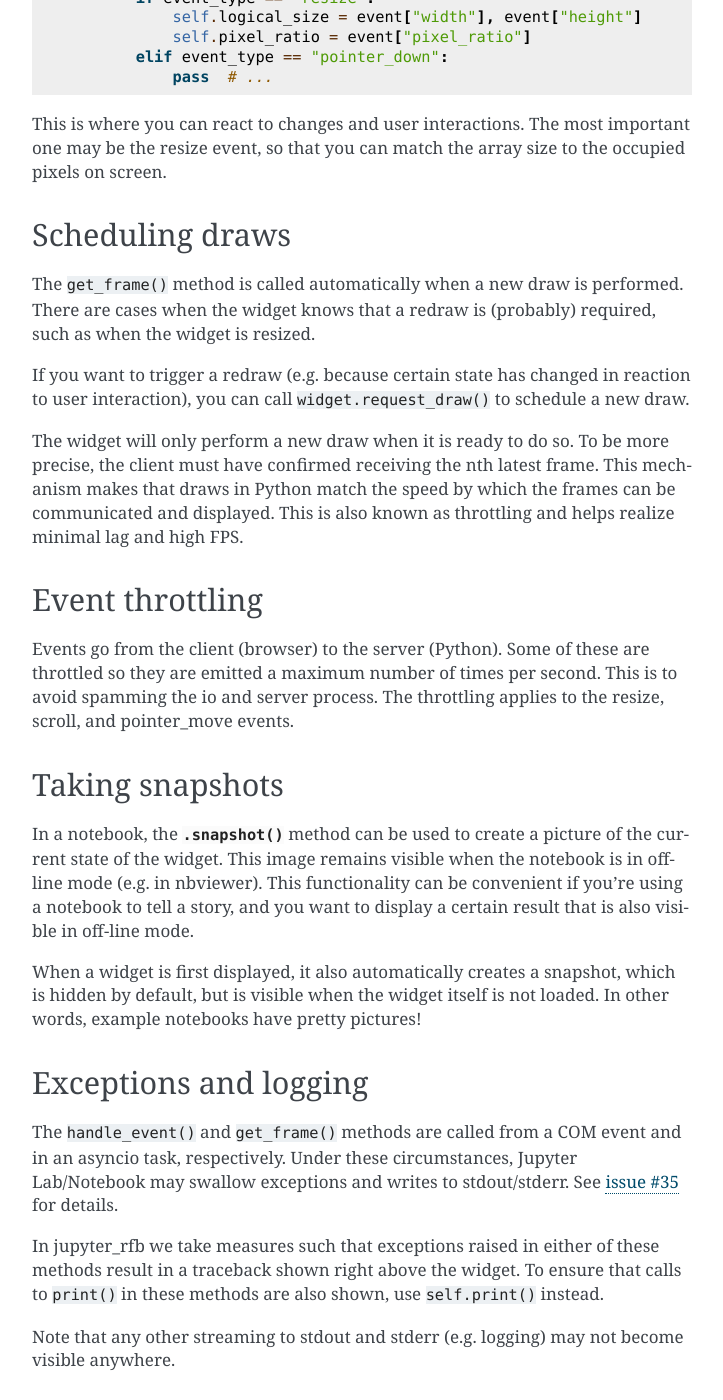
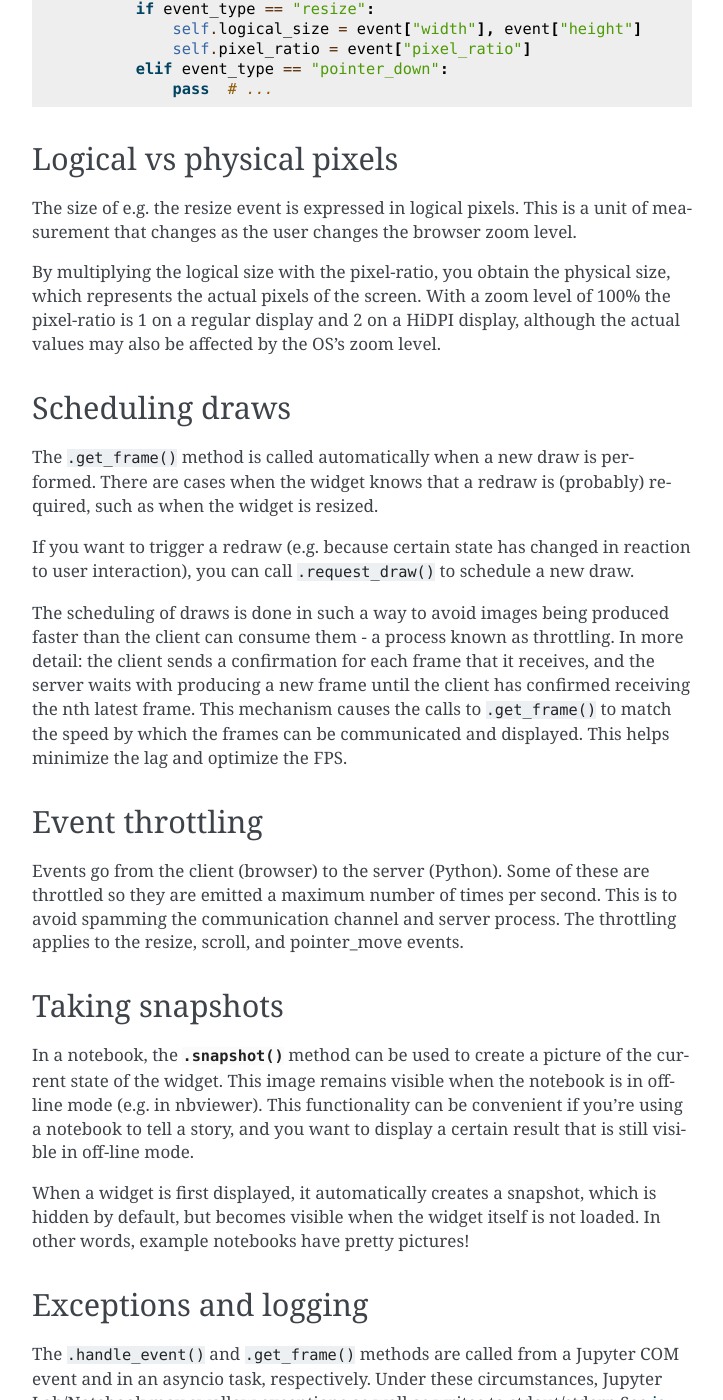
Before and after one commit to vispy/jupyter_rfb, a Sphinx documentation site: the page built from docs/guide.rst, in a window 1280 px wide and 1400 px high, scrolled down 965 px. Shown: the whole window, without its empty margins (388-1111 px from the left). Built offline with Sphinx 7.4.7, drawn with Linux system fonts in a browser that asks for light colours; pages that are not in the unit, such as notebooks, are missing from menus; the version number could not be read and is left out; some of the changed text lies outside the part shown.

Commit message:
tweaks to docs

```diff
--- a/docs/conf.py
+++ b/docs/conf.py
@@ -42,7 +42,14 @@
         f.write("\n".join(lines).encode())
 
 
+def other_doc_tweaks():
+    """Tweak some docstrings to make them more suited for the html docs."""
+    m = jupyter_rfb.RemoteFrameBuffer.handle_event
+    m.__doc__ = m.__doc__.replace("the docs of ``jupyter_rfb.events``", "below")
+
+
 insert_examples()
+other_doc_tweaks()
 
 
 # -- Project information -----------------------------------------------------
--- a/docs/guide.rst
+++ b/docs/guide.rst
@@ -4,30 +4,30 @@
 Installation
 ------------
 
-To install use pip:
+Install with pip:
 
 .. code-block::
 
     pip install -U jupyter_rfb
 
-Or to install into an existing conda environment:
+Or to install into a conda environment:
 
 .. code-block::
 
     conda install -c conda-forge jupyter-rfb
 
-Developers, see the `readme <https://github.com/vispy/jupyter_rfb>`_ for a dev installation.
+If you plan to hack on this library, see the `readme <https://github.com/vispy/jupyter_rfb>`_ for a dev installation.
 
 
 Subclassing the widget
 ----------------------
 
-The provided :class:`RemoteFrameBuffer <jupyter_rfb.RemoteFrameBuffer>` class cannot do much by itself, but it serves as
+The provided :class:`RemoteFrameBuffer <jupyter_rfb.RemoteFrameBuffer>` class cannot do much by itself, but it provides
 a basis for widgets that want to generate images at the server, and be informed
 of user events. The way to use ``jupyter_rfb`` is therefore to create a subclass
-and implement two methods.
+and implement two specific methods.
 
-The first method to implement is ``get_frame()``, which should return an (uint8) numpy array:
+The first method to implement is ``.get_frame()``, which should return an (uint8) numpy array. For example:
 
 .. code-block:: py
 
@@ -36,15 +36,14 @@
         def get_frame(self):
             return np.random.uniform(0, 255, (100,100)).astype(np.uint8)
 
-
-The second method to implement is ``handle_event()``:
+The second method to implement is ``.handle_event()``, which accepts an
+event object. This is where you can react to changes and user
+interactions. The most important one may be the resize event, so that
+you can match the array size to the region on screen. For example:
 
 .. code-block:: py
 
     class MyRemoteFrameBuffer(jupyter_rfb.RemoteFrameBuffer):
-
-        def get_frame(self):
-            pass  # ...
 
         def handle_event(self, event):
             event_type = event["event_type"]
@@ -54,27 +53,40 @@
             elif event_type == "pointer_down":
                 pass  # ...
 
-This is where you can react to changes and user interactions. The most
-important one may be the resize event, so that you can match the array
-size to the occupied pixels on screen.
+
+Logical vs physical pixels
+--------------------------
+
+The size of e.g. the resize event is expressed in logical pixels. This
+is a unit of measurement that changes as the user changes the browser
+zoom level.
+
+By multiplying the logical size with the pixel-ratio, you obtain the
+physical size, which represents the actual pixels of the screen. With
+a zoom level of 100% the pixel-ratio is 1 on a regular display and 2
+on a HiDPI display, although the actual values may also be affected by
+the OS's zoom level.
 
 
 Scheduling draws
 ----------------
 
-The ``get_frame()`` method is called automatically when a new draw is
+The ``.get_frame()`` method is called automatically when a new draw is
 performed. There are cases when the widget knows that a redraw is
 (probably) required, such as when the widget is resized.
 
 If you want to trigger a redraw (e.g. because certain state has
 changed in reaction to user interaction), you can call
-``widget.request_draw()`` to schedule a new draw.
+``.request_draw()`` to schedule a new draw.
 
-The widget will only perform a new draw when it is ready to do so. To
-be more precise, the client must have confirmed receiving the nth latest frame.
-This mechanism makes that draws in Python match the speed by which
-the frames can be communicated and displayed. This is also known as
-throttling and helps realize minimal lag and high FPS.
+The scheduling of draws is done in such a way to avoid images being
+produced faster than the client can consume them - a process known as
+throttling. In more detail: the client sends a confirmation for each
+frame that it receives, and the server waits with producing a new frame
+until the client has confirmed receiving the nth latest frame. This
+mechanism causes the calls to ``.get_frame()`` to match the speed by which
+the frames can be communicated and displayed. This helps minimize the
+lag and optimize the FPS.
 
 
 Event throttling
@@ -82,8 +94,9 @@
 
 Events go from the client (browser) to the server (Python). Some of
 these are throttled so they are emitted a maximum number of times per
-second. This is to avoid spamming the io and server process. The
-throttling applies to the resize, scroll, and pointer_move events.
+second. This is to avoid spamming the communication channel and server
+process. The throttling applies to the resize, scroll, and pointer_move
+events.
 
 
 Taking snapshots
@@ -94,10 +107,10 @@
 widget. This image remains visible when the notebook is in off-line
 mode (e.g. in nbviewer). This functionality can be convenient if you're
 using a notebook to tell a story, and you want to display a certain
-result that is also visible in off-line mode.
+result that is still visible in off-line mode.
 
-When a widget is first displayed, it also automatically creates a
-snapshot, which is hidden by default, but is visible when the
+When a widget is first displayed, it automatically creates a
+snapshot, which is hidden by default, but becomes visible when the
 widget itself is not loaded. In other words, example notebooks
 have pretty pictures!
 
@@ -105,12 +118,13 @@
 Exceptions and logging
 ----------------------
 
-The ``handle_event()`` and ``get_frame()`` methods are called from a COM event
-and in an asyncio task, respectively. Under these circumstances,
-Jupyter Lab/Notebook may swallow exceptions and writes to stdout/stderr.
+The ``.handle_event()`` and ``.get_frame()`` methods are called from a Jupyter
+COM event and in an asyncio task, respectively. Under these circumstances,
+Jupyter Lab/Notebook may swallow exceptions as well as writes to stdout/stderr.
 See `issue #35 <https://github.com/vispy/jupyter_rfb/issues/35>`_ for details.
+These are limitation of Jupyter, and we should expect these to be fixed/improved in the future.
 
-In jupyter_rfb we take measures such that exceptions raised in
+In jupyter_rfb we take measures to make exceptions raised in
 either of these methods result in a traceback shown right above the
 widget. To ensure that calls to ``print()`` in these methods are also
 shown, use ``self.print()`` instead.
@@ -122,7 +136,7 @@
 Measuring statistics
 --------------------
 
-The ``RemoteFrameBuffer`` class has a method ``get_stats()`` that
+The ``RemoteFrameBuffer`` class has a method ``.get_stats()`` that
 returns a dict with performance metrics:
 
 .. code-block:: py
--- a/docs/index.rst
+++ b/docs/index.rst
@@ -11,7 +11,7 @@
   :alt: Remote Frame Buffer explained
 
 Images that are generated at the server are streamed to the client
-(Jupyter) where they are shown. Evens (such as mouse interactions) are
+(Jupyter) where they are shown. Events (such as mouse interactions) are
 streamed in the other direction, where the server can react by
 generating new images.
 
```
Also changed, not shown: README.md (+7 -5 lines), 1 other file.
